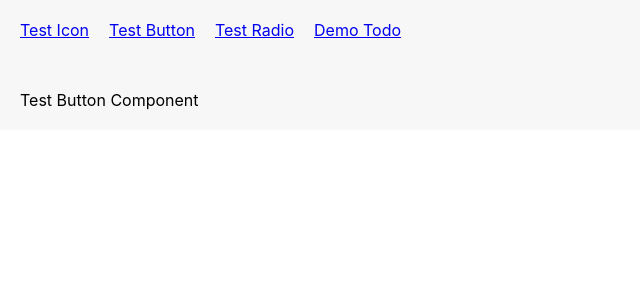
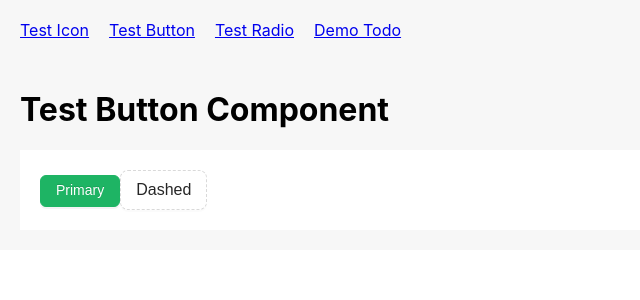
Before and after one commit to OneLeal/React18-Demo, a React (Create React App) app: page /button in a window 1280 px wide. Shown: the top 300 px of the page, without its empty margins (0-640 px from the left). Built offline with nearby package versions, Linux system fonts and the light colour scheme.

Commit message:
feat: test Button

```diff
--- a/src/pages/testButton/index.tsx
+++ b/src/pages/testButton/index.tsx
@@ -1,8 +1,21 @@
 import React from "react";
+import MyButton from "../../components/Button";
 
 // 基础组件 Button 测试页面
 const TestButton = () => {
-    return <>Test Button Component</>
+  return (
+    <>
+      <h1>Test Button Component</h1>
+
+      <div className="test-page test-page-button">
+        <MyButton type="success">Primary</MyButton>
+
+        <MyButton type="dashed" size="large">
+          Dashed
+        </MyButton>
+      </div>
+    </>
+  );
 };
 
 export default TestButton;
```
